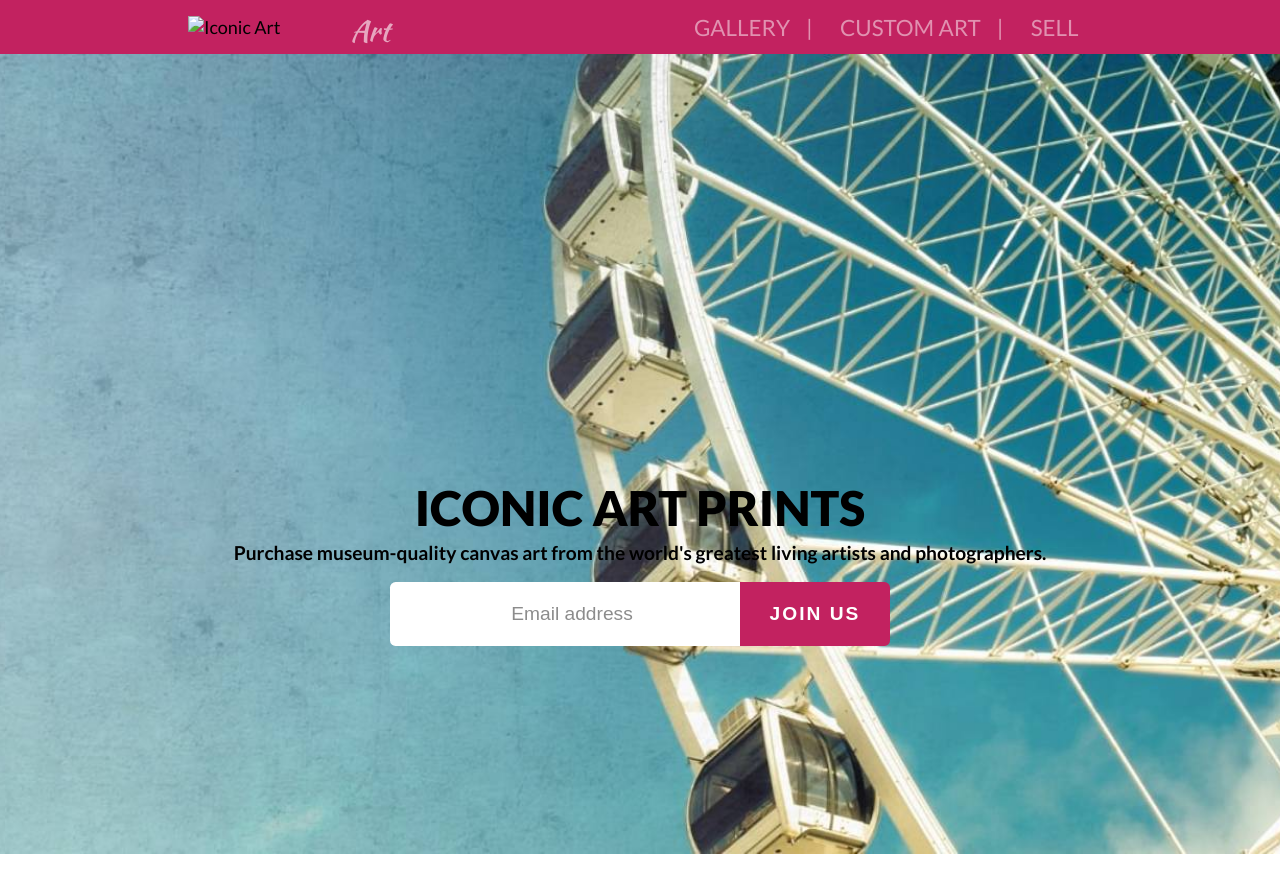
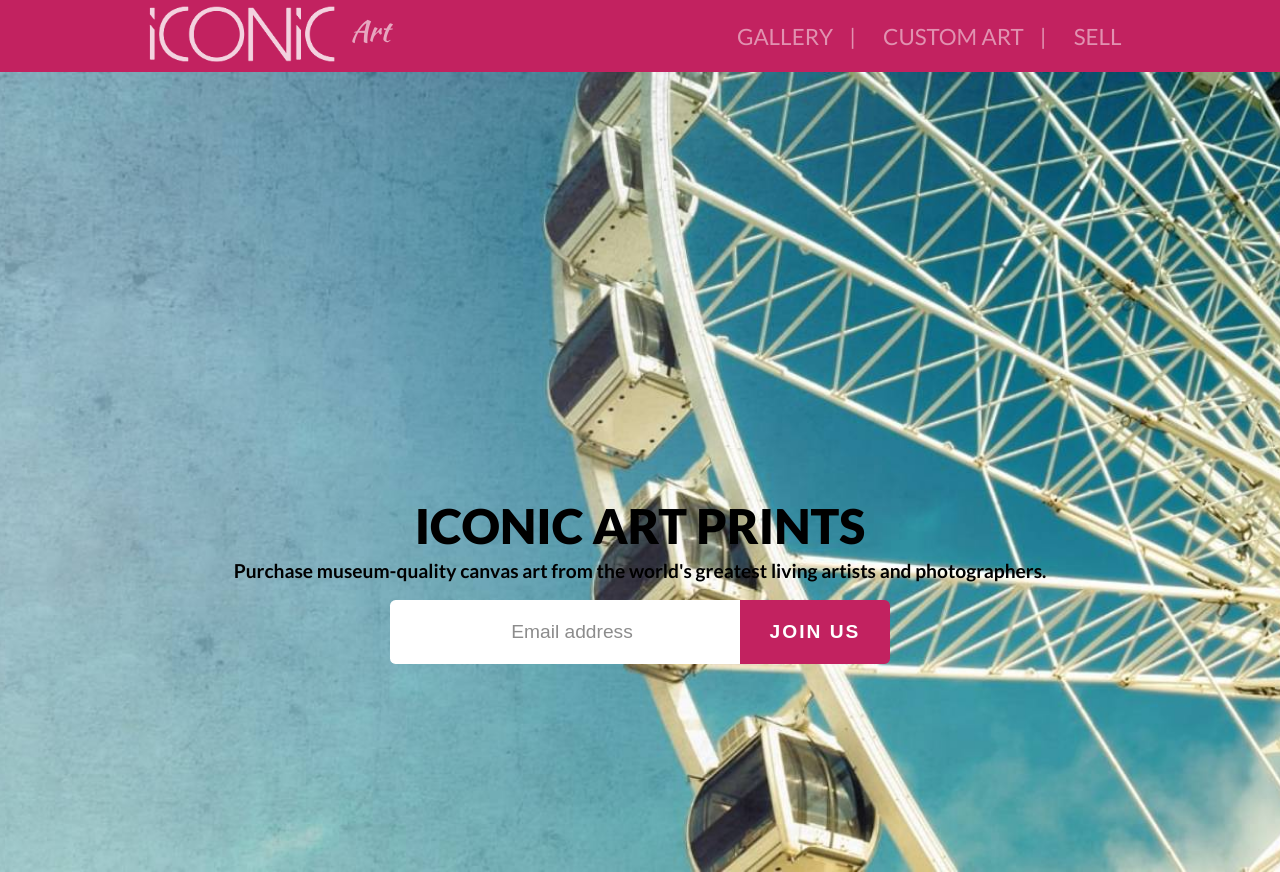
Before and after one commit to fredjk/product-page, a plain HTML site: page index.html in a window 1280 px wide. Shown: the top 872 px of the page. Drawn offline with Linux system fonts and the light colour scheme.

Commit message:
Update index.html

```diff
--- a/index.html
+++ b/index.html
@@ -13,7 +13,7 @@
   <header id="header">
     <div class="nav-wrapper">
       <div class="logo">
-        <img src="img/iconic.png" id="header-img" alt="Iconic Art"><span class="art">Art</span>
+        <img src="iconic.png" id="header-img" alt="Iconic Art"><span class="art">Art</span>
       </div>
       <nav id="nav-bar">
         <ul class="topnav">
```
